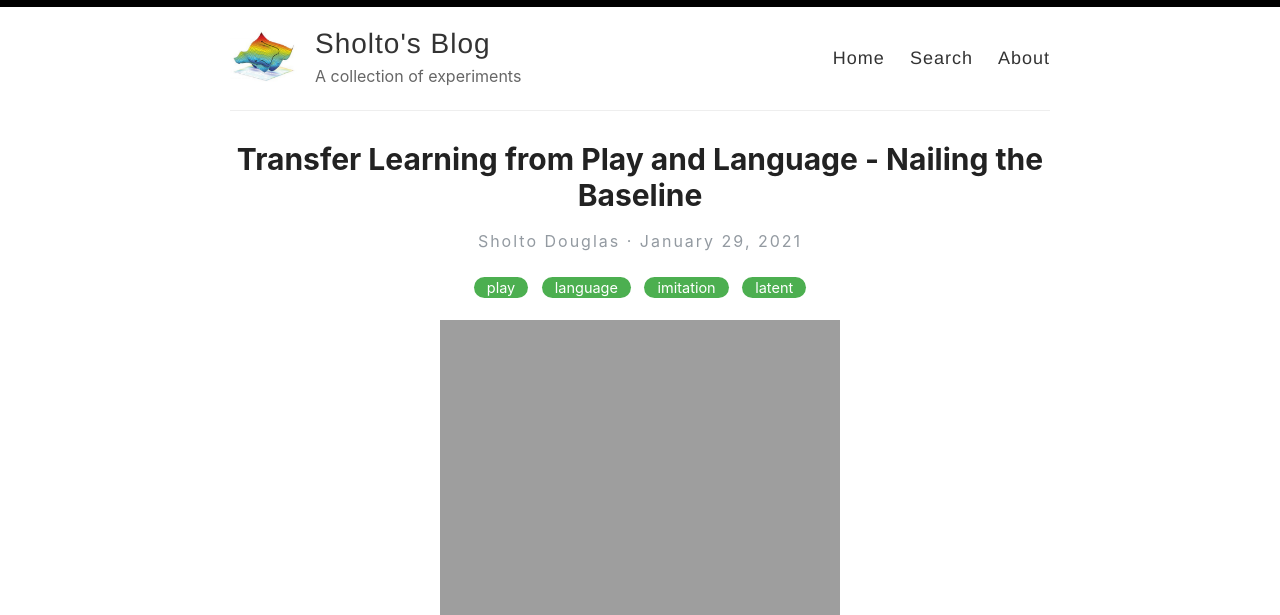
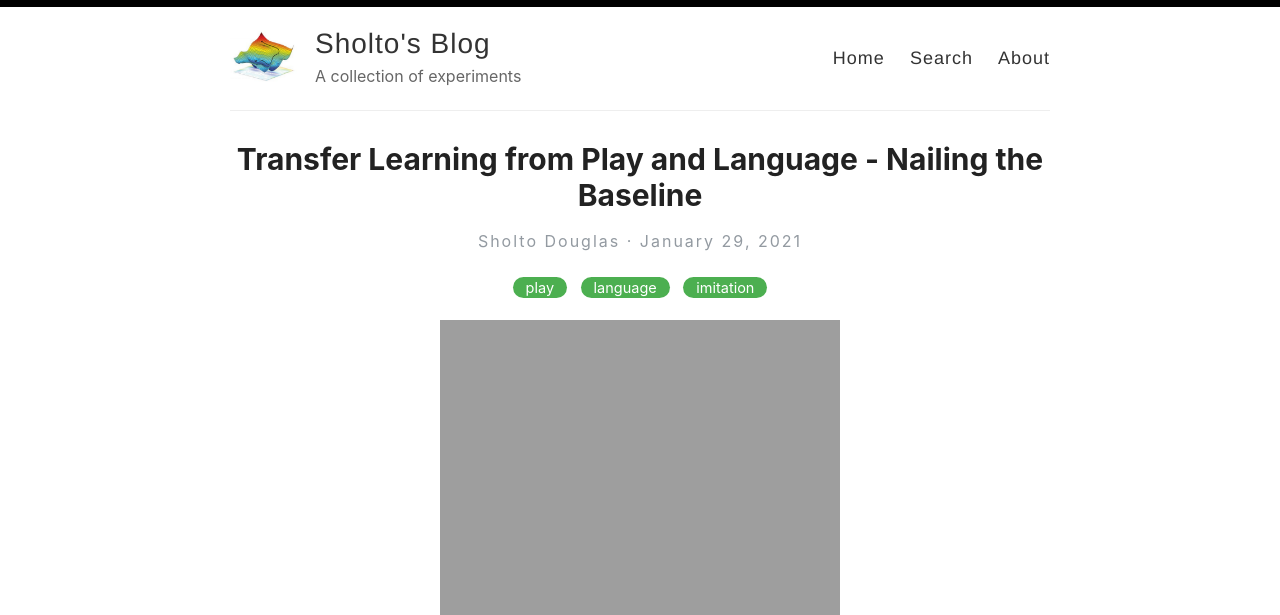
Before and after one commit to sholtodouglas/sholtodouglas.github.io, a Jekyll site: the page built from _posts/2021-01-29-Learning from Play.md, in a window 1280 px wide and 1400 px high. Shown: the top 615 px of the window. Built offline with Jekyll 4.4.1, drawn with Linux system fonts in a browser that asks for light colours; some of the changed text lies outside the part shown; grey boxes are pictures that could not be loaded.

Commit message:
Update 2021-01-29-Learning from Play.md

```diff
--- a/_posts/2021-01-29-Learning from Play.md
+++ b/_posts/2021-01-29-Learning from Play.md
@@ -1,12 +1,13 @@
 ---
 layout: post
 title: Transfer Learning from Play and Language - Nailing the Baseline
-categories: [play, language, imitation, latent]
+categories: [play, language, imitation]
 author: Tristan Frizza
 ---
 
 ![alt-text-1](https://sholtodouglas.github.io/images/play/with_latent5.gif "demo of multiple tasks")
 
+{% include image.html url="/images/play/with_latent5.gif" description="My cat, Robert Downey Jr." %}
 
 > [Code found here](https://github.com/sholtodouglas/learning_from_play).
 > I worked hand in hand with [Tristan Frizza](https://twitter.com/TristanVtx) on this.
```
